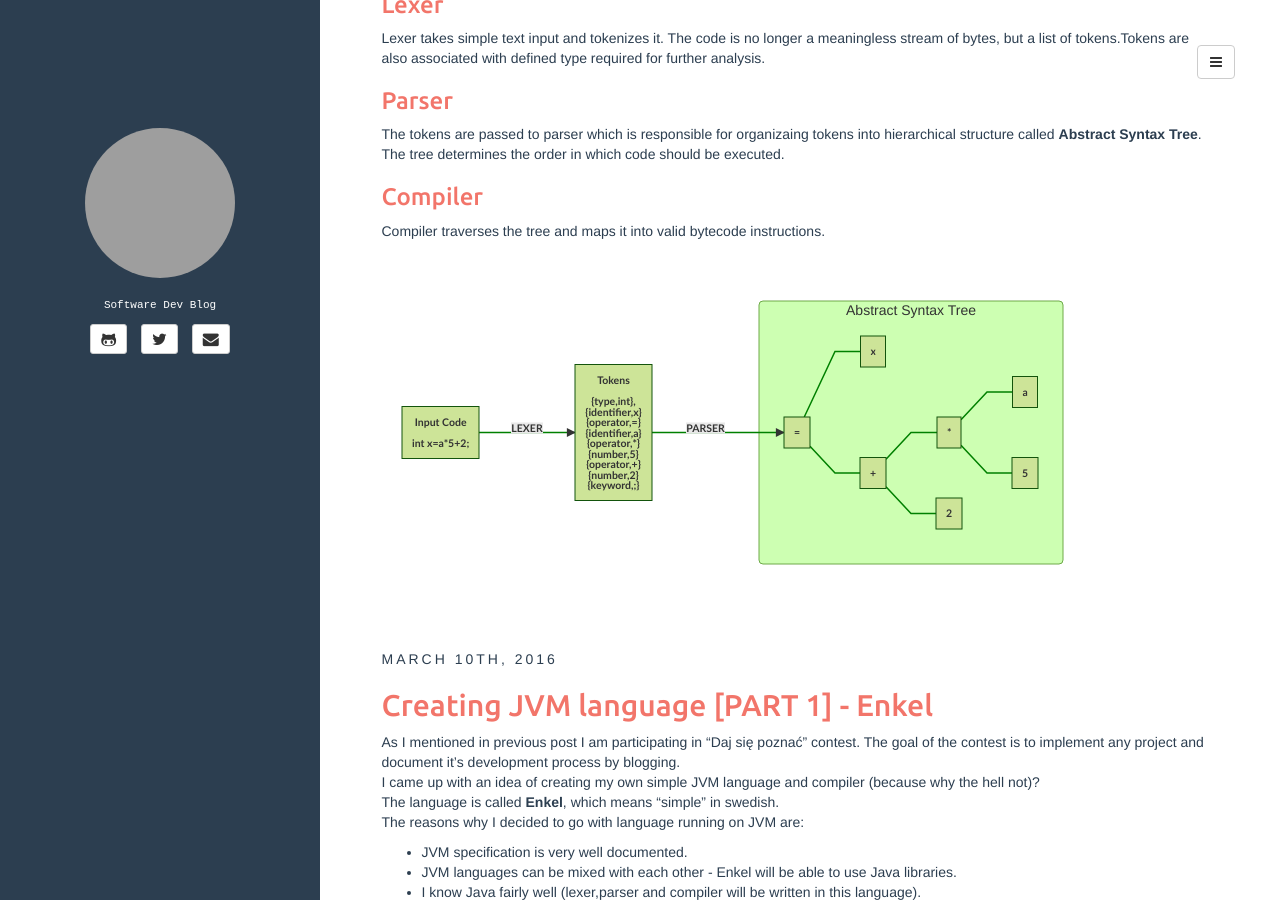
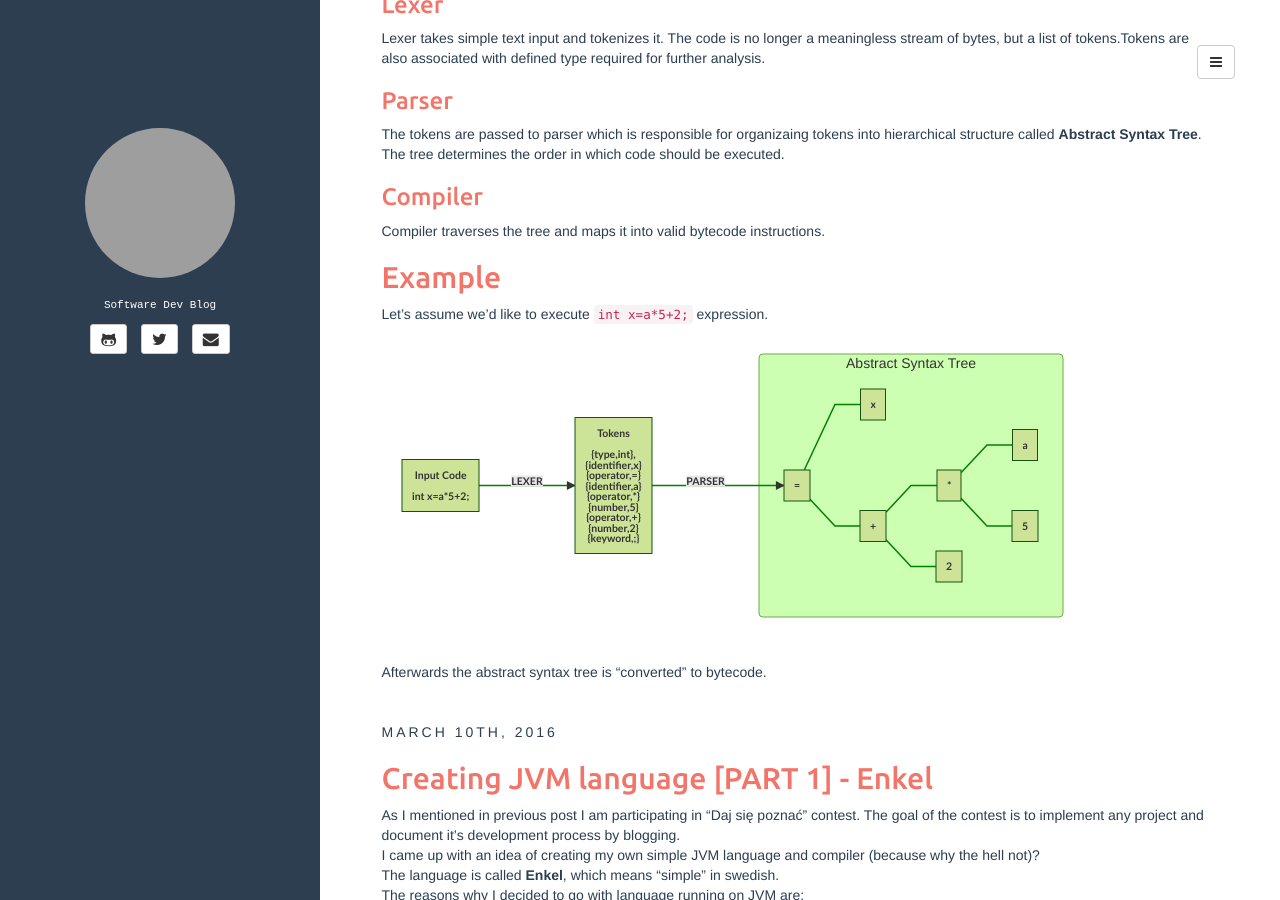
Before and after one commit to JakubDziworski/JakubDziworski.github.io, a Jekyll site: the page built from index.html, in a window 1280 px wide and 900 px high, scrolled down 497 px. Built offline with Jekyll 4.4.1, drawn with Linux system fonts in a browser that asks for light colours; Markdown is read by kramdown in place of the engine named in the settings; the list of posts is cut into pages by our own code; grey boxes are pictures that could not be loaded.

Commit message:
post 2 fix

````diff
--- a/_posts/2016-03-11-enkel_2_technology.md
+++ b/_posts/2016-03-11-enkel_2_technology.md
@@ -22,9 +22,9 @@ Lexer takes simple text input and tokenizes it. The code is no longer a meaningl
 ###Compiler
 Compiler traverses the tree and maps it into valid bytecode instructions.
 
-<br>
+##Example
 
-
+Let's assume we'd like to execute ```int x=a*5+2;``` expression.
 <div class="mermaid" style="">
 graph LR
         A["
@@ -60,3 +60,4 @@ graph LR
         MULTIPLY---VARA
         end
 </div>
+Afterwards the abstract syntax tree is "converted" to bytecode.
````
Also changed, not shown: 2 other files.
